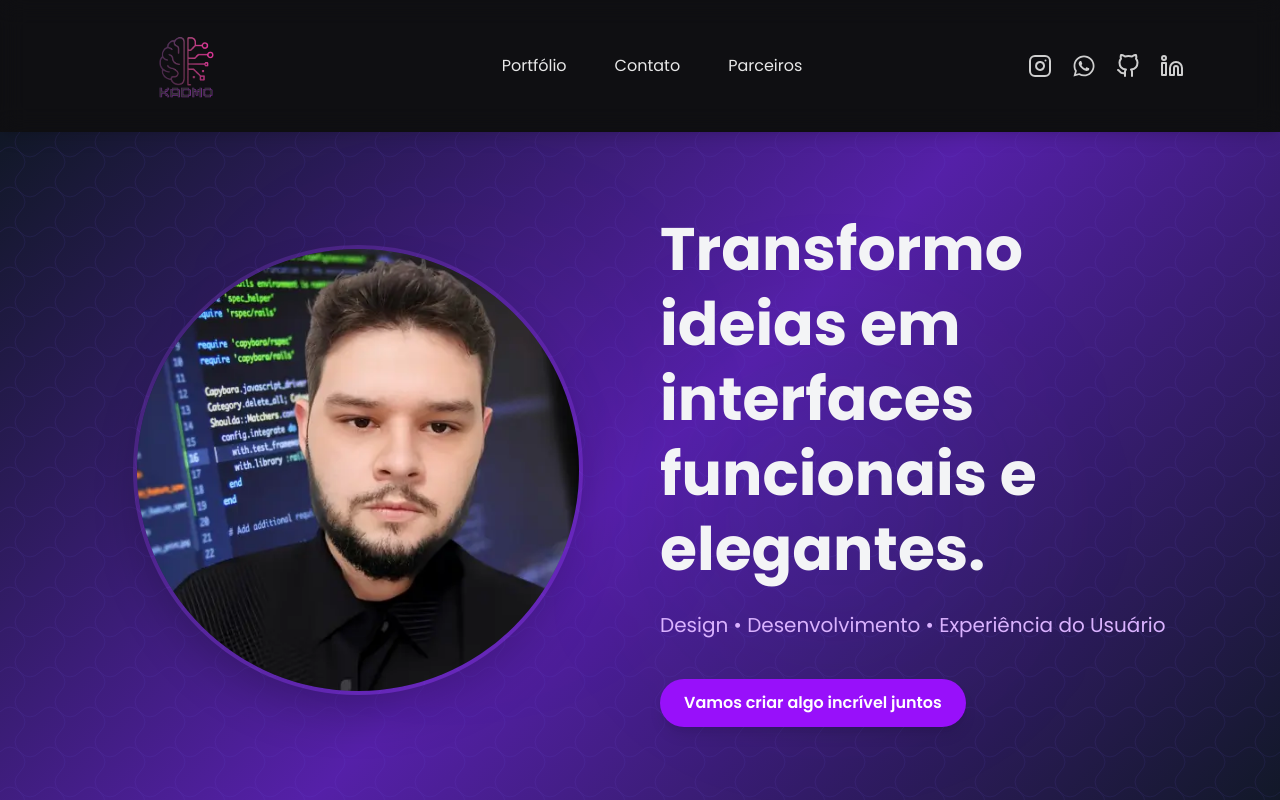
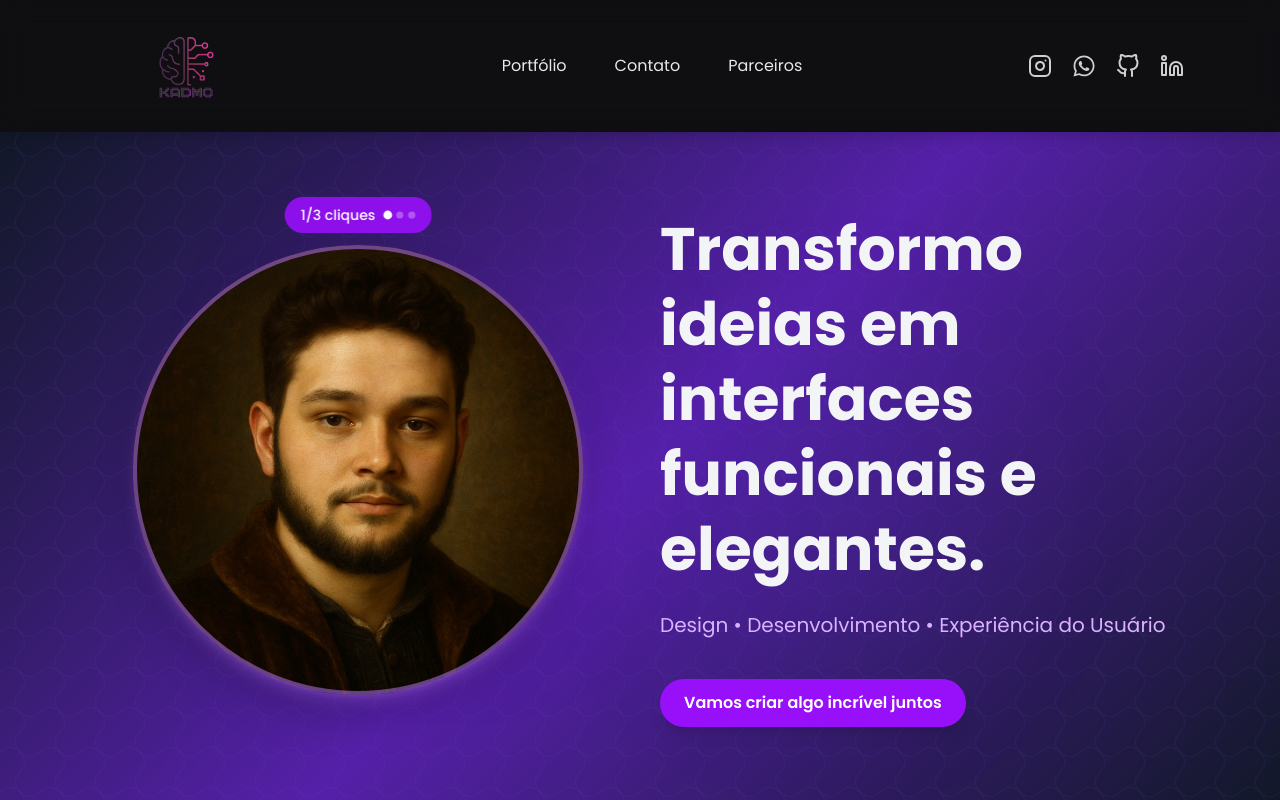
Before and after one commit to GabryelKadmo/kadmo-tech, a Next.js app: page / in a window 1280 px wide. Both pictures are taken after a click on the element 358 px from the left and 469 px from the top of the page. Shown: the top 800 px of the page. Built offline with nearby package versions, Linux system fonts and the light colour scheme.

Commit message:
feat: implementar lógica de cliques e animações no logo, adicionando mensagens de alerta para cliques rápidos

```diff
--- a/components/custom/Header.tsx
+++ b/components/custom/Header.tsx
@@ -41,9 +41,9 @@ export default function Header() {
                     <div className="relative group">
                         <div className="absolute inset-0 bg-gradient-to-br from-purple-500 via-pink-500 to-blue-500 rounded-full scale-0 opacity-0 group-hover:scale-110 group-hover:opacity-30 transition-all duration-700 blur-xl group-hover:blur-2xl"></div>
 
-                        <div className="absolute inset-0 border-2 border-transparent rounded-full group-hover:border-white/30 group-hover:scale-105 transition-all duration-500"></div>
+                        {/* <div className="absolute inset-0 border-2 border-transparent rounded-full group-hover:border-white/30 group-hover:scale-105 transition-all duration-500"></div> */}
 
-                        <div className="relative transition-all duration-500 px-10 group-hover:rotate-[5deg]">
+                        <div className="relative transition-all duration-500 px-10 group-hover:scvale-110 ">
                             <Image
                                 src="/LogoBrainKadmo.svg"
                                 alt="Logo"
--- a/components/custom/HeroSection.tsx
+++ b/components/custom/HeroSection.tsx
@@ -1,5 +1,5 @@
 "use client";
-import React, { useState } from 'react';
+import React, { useState, useEffect, useRef } from 'react';
 import Image from 'next/image';
 import { motion } from 'framer-motion';
 
@@ -80,6 +80,45 @@ const AnimatedGradient = () => {
 export default function LandingPage() {
   const [clickCount, setClickCount] = useState(0);
   const [showLogo, setShowLogo] = useState(false);
+  const [isSpinning, setIsSpinning] = useState(false);
+  const [lastClickTime, setLastClickTime] = useState(0);
+  const [showSpamWarning, setShowSpamWarning] = useState(false);
+  const [shouldShake, setShouldShake] = useState(false);
+  const [spamMessageIndex, setSpamMessageIndex] = useState(0);
+  const [spamAttempts, setSpamAttempts] = useState(0);
+  const resetTimeoutRef = useRef<NodeJS.Timeout | null>(null);
+  const spamWarningRef = useRef<NodeJS.Timeout | null>(null);
+  const spamMessages = [
+    "🚫 Ei, muito rápido!",
+    "🐌 Devagar e sempre!",
+    "⏰ Calma, não precisa correr",
+    "🛑 Menos pressa, mais precisão",
+    "🎯 Um clique de cada vez",
+    `😅 ${spamAttempts > 5 ? `${spamAttempts} tentativas de spam!` : 'Respira e clica normal'}`
+  ];
+
+  useEffect(() => {
+    if (clickCount > 0 && clickCount < 3 && !isSpinning) {
+      if (resetTimeoutRef.current) {
+        clearTimeout(resetTimeoutRef.current);
+      }
+
+      resetTimeoutRef.current = setTimeout(() => {
+        setClickCount(0);
+        setLastClickTime(0);
+        setSpamAttempts(0);
+      }, 3000);
+    }
+
+    return () => {
+      if (resetTimeoutRef.current) {
+        clearTimeout(resetTimeoutRef.current);
+      }
+      if (spamWarningRef.current) {
+        clearTimeout(spamWarningRef.current);
+      }
+    };
+  }, [clickCount, isSpinning]);
 
   const containerVariants = {
     hidden: { opacity: 0 },
@@ -124,9 +163,30 @@ export default function LandingPage() {
         duration: 1.5,
         ease: "easeInOut"
       }
+    },
+    clicked: {
+      scale: [1, 0.95, 1.1, 1],
+      transition: {
+        duration: 0.3,
+        ease: "easeInOut"
+      }
+    },
+    continuousSpin: {
+      rotate: 360,
+      transition: {
+        duration: 2,
+        ease: "linear",
+        repeat: Infinity
+      }
+    },
+    shake: {
+      x: [-10, 10, -10, 10, 0],
+      transition: {
+        duration: 0.4,
+        ease: "easeInOut"
+      }
     }
   };
-
 
   const logoVariants = {
     hidden: { scale: 0, opacity: 0 },
@@ -140,16 +200,69 @@ export default function LandingPage() {
     }
   };
 
+  const handleInvalidClick = () => {
+    setSpamAttempts(prev => prev + 1);
+
+    setShouldShake(true);
+    setTimeout(() => setShouldShake(false), 400);
+
+    setSpamMessageIndex((prev) => (prev + 1) % spamMessages.length);
+    setShowSpamWarning(true);
+    if (spamWarningRef.current) {
+      clearTimeout(spamWarningRef.current);
+    }
+    spamWarningRef.current = setTimeout(() => {
+      setShowSpamWarning(false);
+    }, 1500);
+  };
+
   const handleImageClick = () => {
+    const currentTime = Date.now();
+
+    if (isSpinning || showLogo) {
+      return;
+    }
+
+    if (currentTime - lastClickTime < 900) {
+      handleInvalidClick();
+      return;
+    }
+
+    if (showSpamWarning) {
+      setShowSpamWarning(false);
+      if (spamWarningRef.current) {
+        clearTimeout(spamWarningRef.current);
+      }
+    }
+
+    setLastClickTime(currentTime);
     const newCount = clickCount + 1;
     setClickCount(newCount);
 
+    if (resetTimeoutRef.current) {
+      clearTimeout(resetTimeoutRef.current);
+    }
+
     if (newCount >= 3) {
+      if (showSpamWarning) {
+        setShowSpamWarning(false);
+        if (spamWarningRef.current) {
+          clearTimeout(spamWarningRef.current);
+        }
+      }
+
+      setIsSpinning(true);
       setShowLogo(true);
+
+      setTimeout(() => {
+        setIsSpinning(false);
         setTimeout(() => {
           setShowLogo(false);
           setClickCount(0);
-      }, 5000);
+          setLastClickTime(0);
+          setSpamAttempts(0);
+        }, 2000);
+      }, 3000);
     }
   };
 
@@ -174,17 +287,74 @@ export default function LandingPage() {
           <motion.div
             className="relative w-[300px] h-[300px] md:w-[450px] md:h-[450px] select-none"
             variants={imageVariants}
-            whileHover="hover"
-            animate={clickCount >= 3 ? "spin" : "visible"}
+            whileHover={!isSpinning && !showLogo ? "hover" : undefined}
+            animate={
+              shouldShake ? "shake" :
+                isSpinning ? "continuousSpin" :
+                  clickCount >= 3 ? "spin" :
+                    "visible"
+            }
+            whileTap={!isSpinning && !showLogo ? "clicked" : undefined}
             onClick={handleImageClick}
-            style={{ cursor: 'pointer' }}
+            style={{
+              cursor: isSpinning || showLogo ? 'default' : 'pointer'
+            }}
           >
+            {showSpamWarning && !isSpinning && !showLogo && (
+              <motion.div
+                initial={{ opacity: 0, scale: 0.8, y: -10 }}
+                animate={{ opacity: 1, scale: 1, y: 0 }}
+                exit={{ opacity: 0, scale: 0.8, y: -10 }}
+                className="absolute -top-20 left-1/2 transform -translate-x-1/2 z-30"
+              >
+                <div className="bg-red-500/90 backdrop-blur-sm rounded-full px-4 py-2 flex items-center gap-2">
+                  <span className="text-white text-sm font-medium">
+                    {spamMessages[spamMessageIndex]}
+                  </span>
+                </div>
+              </motion.div>
+            )}
+
+            {clickCount > 0 && clickCount < 3 && !showLogo && (
+              <motion.div
+                initial={{ opacity: 0, scale: 0.8 }}
+                animate={{ opacity: 1, scale: 1 }}
+                exit={{ opacity: 0, scale: 0.8 }}
+                className="absolute -top-12 left-1/2 transform -translate-x-1/2 z-20"
+              >
+                <div className="bg-purple-600/90 backdrop-blur-sm rounded-full px-4 py-2 flex items-center gap-2 transition-all duration-300">
+                  <span className="text-white text-sm font-medium">
+                    {`${clickCount}/3 cliques`}
+                  </span>
+                  <div className="flex gap-1">
+                    {[1, 2, 3].map((dot) => (
+                      <div
+                        key={dot}
+                        className={`w-2 h-2 rounded-full transition-all duration-300 ${dot <= clickCount ? 'bg-white scale-110' : 'bg-white/30 scale-90'
+                          }`}
+                      />
+                    ))}
+                  </div>
+                </div>
+              </motion.div>
+            )}
+
+            {clickCount > 0 && clickCount < 3 && (
+              <motion.div
+                initial={{ scale: 1, opacity: 0.5 }}
+                animate={{ scale: 1.3, opacity: 0 }}
+                transition={{ duration: 0.6, ease: "easeOut" }}
+                className="absolute inset-0 rounded-full border-4 border-purple-400 pointer-events-none"
+                key={clickCount}
+              />
+            )}
+
             {showLogo ? (
               <motion.div
                 variants={logoVariants}
                 initial="hidden"
                 animate="visible"
-                className="w-full h-full"
+                className="w-full h-full relative"
               >
                 <Image
                   src="/LogoHero.png"
@@ -192,16 +362,27 @@ export default function LandingPage() {
                   fill
                   className="object-contain rounded-full"
                 />
+                <div
+                  className="absolute inset-0 rounded-full border-4 border-yellow-400/80 shadow-2xl shadow-yellow-400/50 transition-all duration-500"
+                />
               </motion.div>
             ) : (
+              <div className="w-full h-full relative">
                 <Image
-                src="/heroKadmo.webp"
+                  src="/KadmoPFPpintura.png"
                   alt="Landing Page"
                   fill
-                className="rounded-full shadow-2xl object-cover border-4 border-purple-500/20 hover:border-purple-500/50 transition-all duration-500"
+                  className="rounded-full shadow-2xl object-cover transition-all duration-500"
                 />
+                <div
+                  className={`absolute inset-0 rounded-full border-4 transition-all duration-500 ${clickCount === 1 ? 'border-purple-400/50 shadow-lg shadow-purple-400/25' :
+                    clickCount === 2 ? 'border-purple-300/70 shadow-xl shadow-purple-300/40 animate-pulse' :
+                      clickCount >= 3 ? 'border-yellow-400/80 shadow-2xl shadow-yellow-400/50' :
+                        'border-purple-500/20 hover:border-purple-500/50'
+                    }`}
+                />
+              </div>
             )}
-            <div className="absolute inset-0 rounded-full border-4 border-transparent hover:border-purple-500/10 transition-all duration-500" />
           </motion.div>
         </div>
 
```
Also changed, not shown: public/KadmoPFPpintura.png (added). Lines whose indentation alone changed are shown as unchanged.
